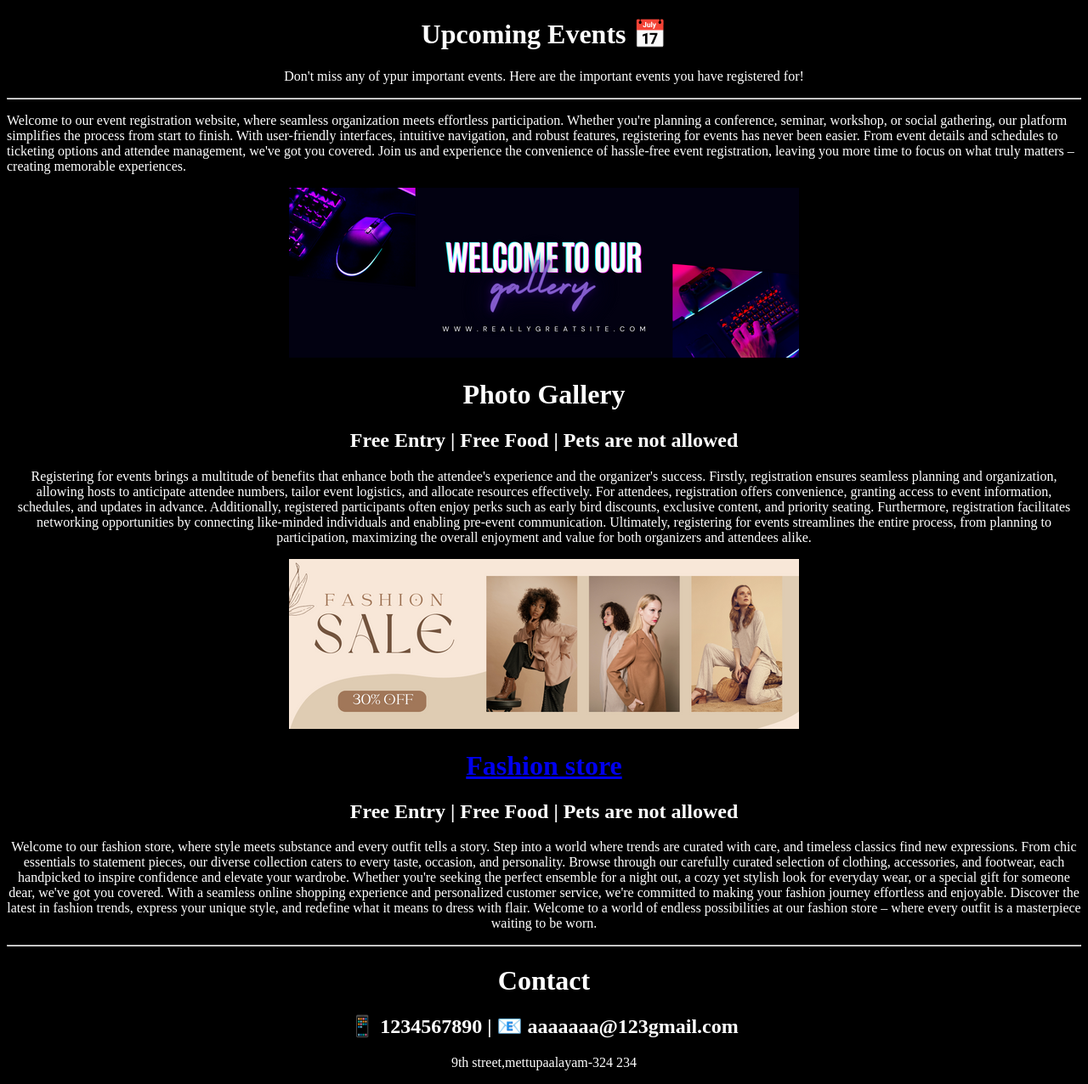
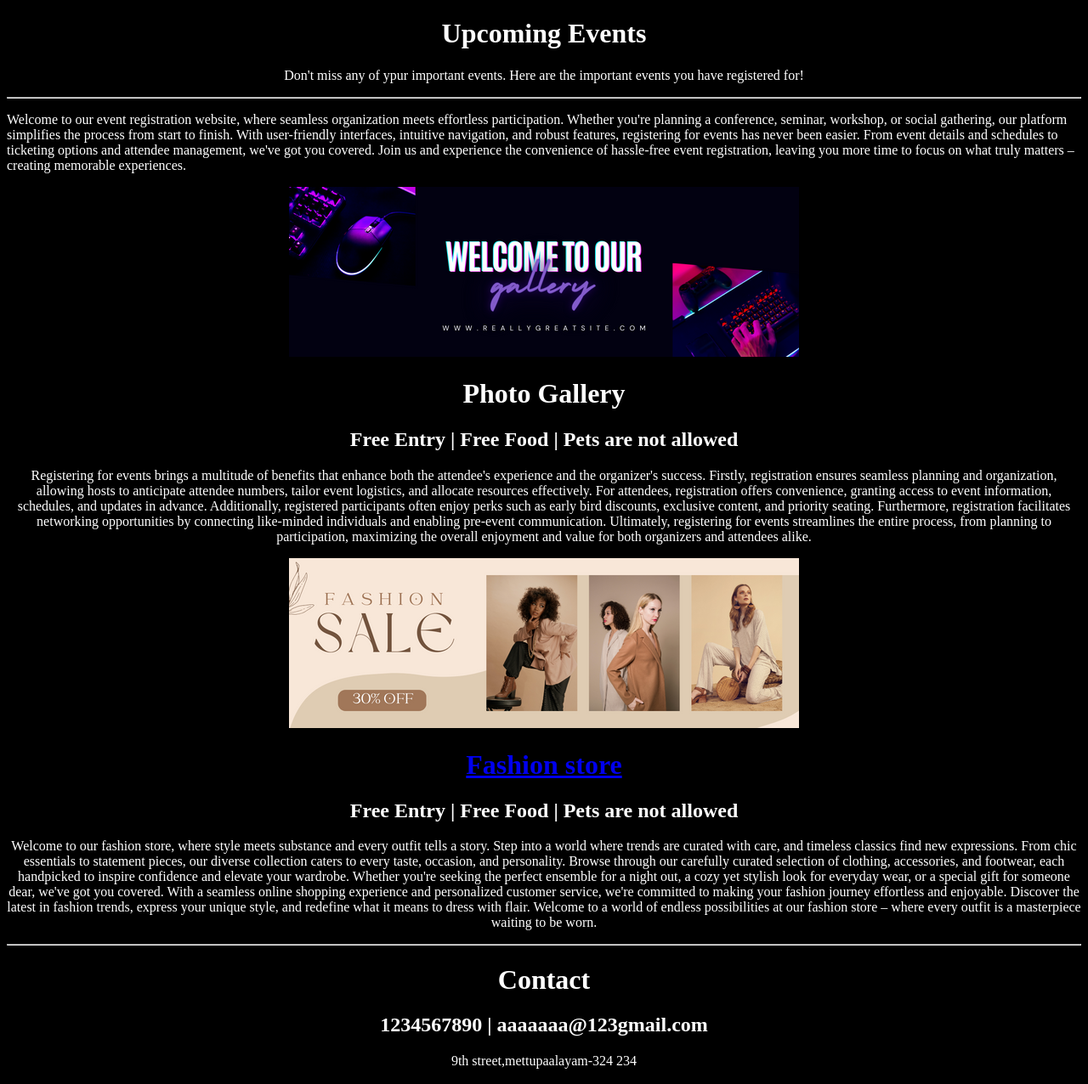
Before and after one commit to ArunprasathNeelakandan/html-, a plain HTML site: page index.html in a window 1280 px wide. Shown: the whole page at 85% size. Drawn offline with Linux system fonts and the light colour scheme.

Commit message:
remove emojis

```diff
--- a/index.html
+++ b/index.html
@@ -6,7 +6,7 @@
         <link rel="icon" href="img/date.png">
     <body bgcolor="black" style="color: white;">
         <center>
-            <h1>Upcoming Events 📅</h1>
+            <h1>Upcoming Events </h1>
             <p>Don't miss any of ypur important events. Here are the important events you have registered for!</p>
         </center>
 
@@ -33,7 +33,7 @@
 
         <center>
             <h1>Contact</h1>
-            <h2>📱 1234567890 | 📧 aaaaaaa@123gmail.com</h2>
+            <h2>1234567890 | aaaaaaa@123gmail.com</h2>
             <p>9th street,mettupaalayam-324 234</p>
         </center>
     </body>
```
